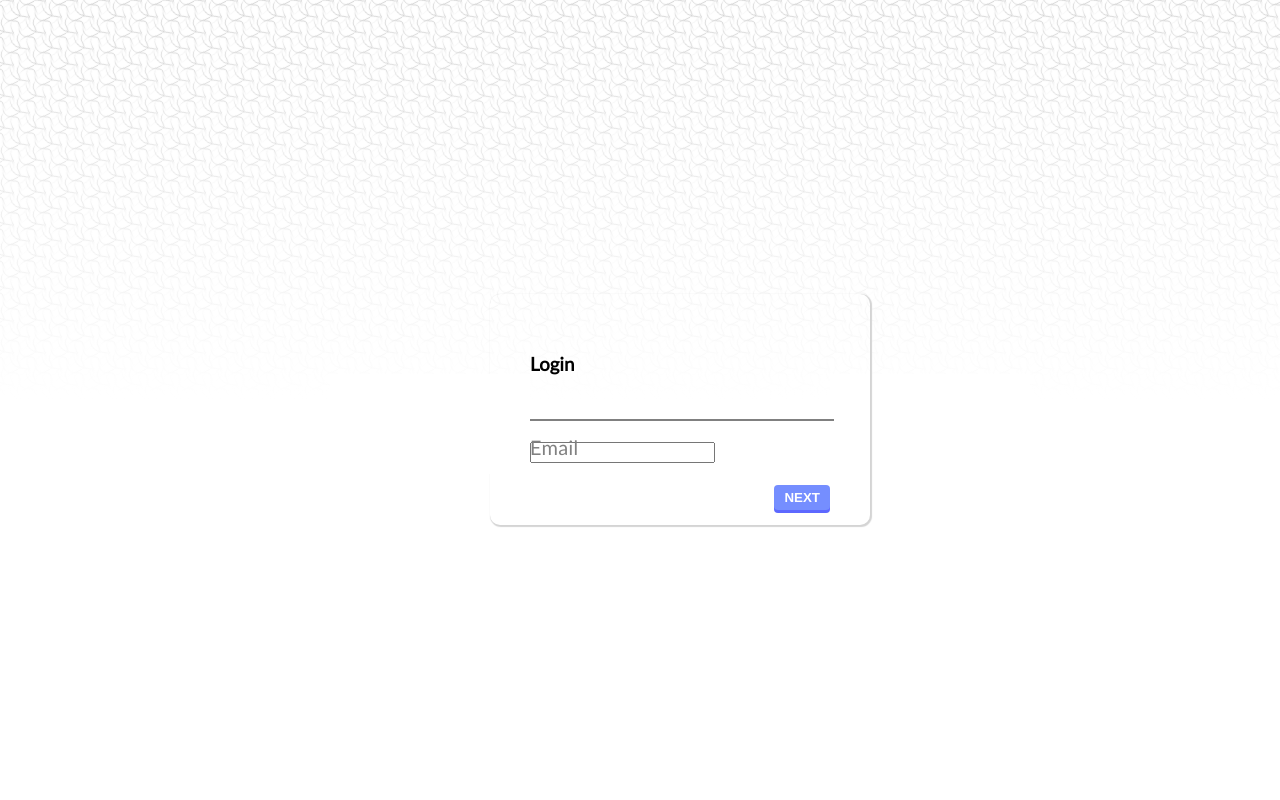
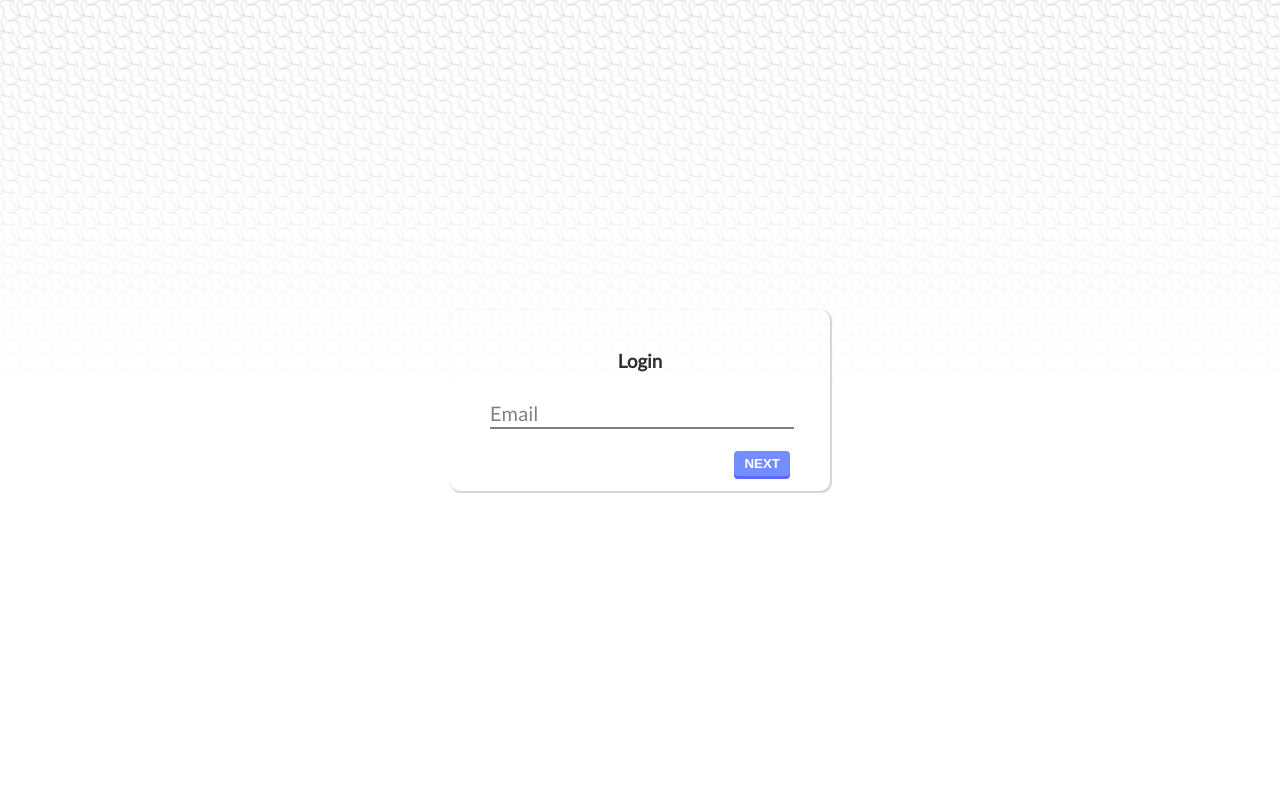
Before and after one commit to liamqmacneil/basicLogin, a PHP site: page /login.html in a window 1280 px wide. Run offline with PHP 8.4, Linux system fonts and the light colour scheme.

Commit message:
CSS Update
Added CSS for content displayed on login, changed some widths, added css for password input + some fade effects

```diff
--- a/style.css
+++ b/style.css
@@ -6,21 +6,31 @@
     display: flex;
     flex-direction: column;
     justify-content: center;
+    transition: all 2s ease-out;
+    font-family: 'Lato', sans-serif;
 }
 
 .formDisplay {
-    width: 300px;
+    width: 380px;
     margin: 0 auto;
 }
 
 .shadow {
     position: relative;
-    font-family: 'Lato', sans-serif;
     padding: 40px;
     background-color: rgba(255, 255, 255, 0);
     border-radius: 10px;
     width: 300px;
     box-shadow: 1px 1px 1px 1px #d4d4d4;
+    transition: all 1s ease-out;
+    opacity: 1;
+}
+
+.title {
+    margin-top: 0;
+    margin-bottom: 30px;
+    text-align: center;
+    color: rgb(48, 48, 48);
 }
 
 .input {
@@ -33,6 +43,17 @@
 
 .email {
     display: block;
+    background-color: rgba(255, 255, 255, 0);
+    color: rgb(54, 54, 54);
+    width: 100%;
+    outline-width: 0;
+    font-size: 20px;
+    border: none;
+    border-bottom: 2px solid gray;
+}
+
+.password {
+    display: none;
     background-color: rgba(255, 255, 255, 0);
     color: rgb(54, 54, 54);
     width: 100%;
@@ -121,7 +142,15 @@
 }
 
 .fancyInputFade {
-
+    position: relative;
+    background-color: rgba(255, 255, 255, 0);
+    color: rgb(54, 54, 54);
+    width: 0;
+    height: 0;
+    outline-width: 0;
+    font-size: 20px;
+    border: none;
+    border-bottom: 2px solid gray;
 }
 
 .submit {
@@ -144,6 +173,25 @@
     position: relative;
     color: rgb(255, 78, 78);
     top: 50px;
+}
+
+.loginContent {
+    margin: 0 auto;
+    color: rgb(48, 48, 48);
+    position: relative;
+    height: 0;
+    opacity: 0;
+    color: rgb(61, 61, 61);
+    transition: 1s;
+    text-align: center;
+}
+
+.fadeIn {
+    opacity: 1;
+}
+
+.fadeOut {
+    opacity: 0;
 }
 
 
```
